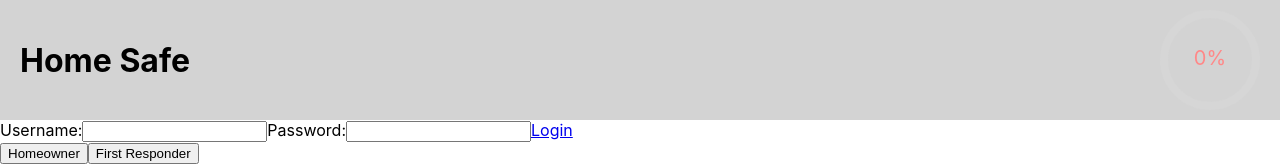
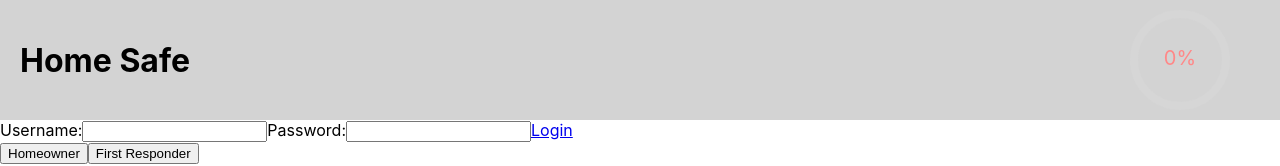
Before and after one commit to baldm0mma/home-safe, a React (Create React App) app: page / in a window 1280 px wide. Shown: the top 166 px of the page. Built offline with nearby package versions, Linux system fonts and the light colour scheme.

Commit message:
add margin to gauge container to sit withing browser window

```diff
--- a/src/Components/Gauge/Gauge.scss
+++ b/src/Components/Gauge/Gauge.scss
@@ -1,4 +1,5 @@
 .gauge-wrapper {
   height: 100px;
+  margin: 0px 30px;
   width: 100px;
 }
```
